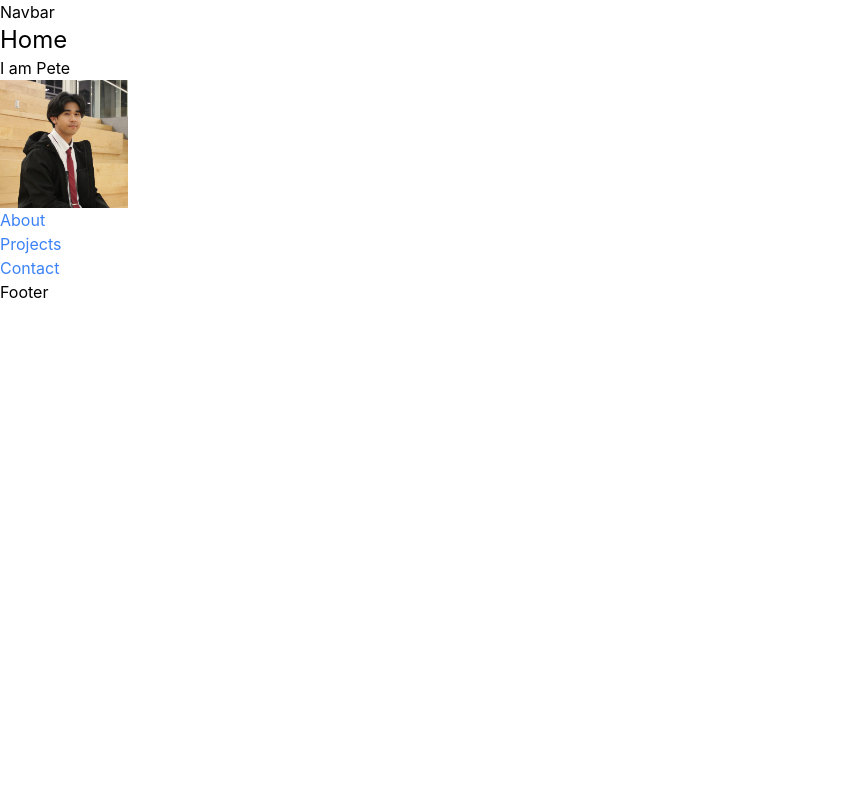
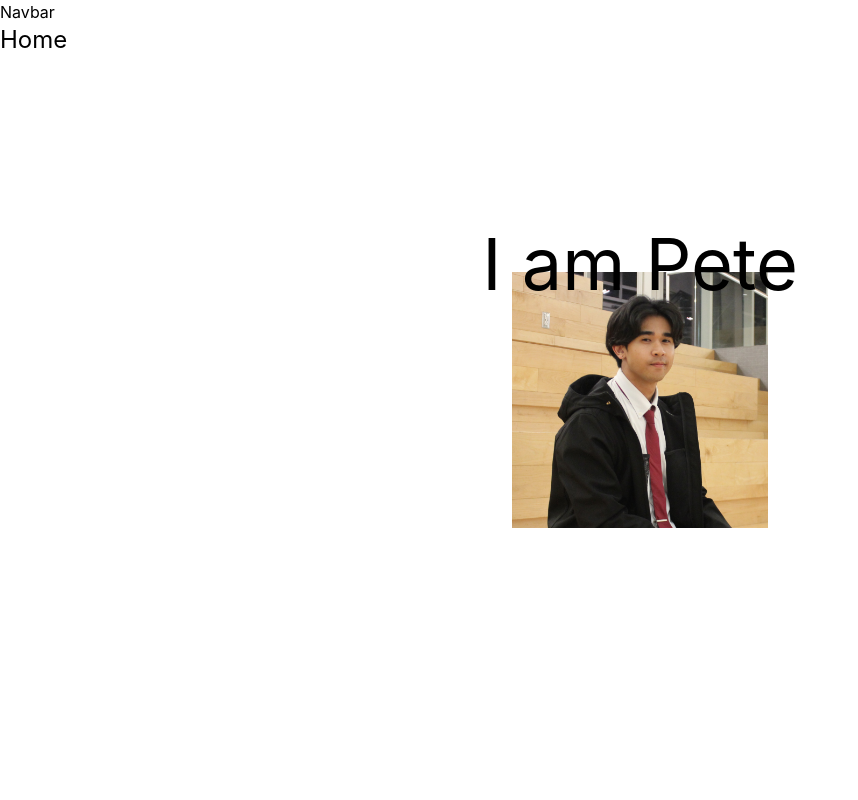
Before and after one commit to Tepah/portfolio, a React (Create React App) app: page / in a window 1280 px wide. Shown: the top 800 px of the page, without its empty margins (0-858 px from the left). Built offline with nearby package versions, Linux system fonts and the light colour scheme.

Commit message:
Playing around with Hero a bit, good starting base

```diff
--- a/src/pages/Home.js
+++ b/src/pages/Home.js
@@ -1,11 +1,11 @@
 import React from 'react';
 import { Link } from 'react-router-dom';
 import PageTransition from "../components/PageTransition";
-import heroImage from "../assets/IMG_0697.jpg";
 
 const Home = () => {
   return (
     <PageTransition>
+      <BackgroundImage />
       <div>
         <h1 className="text-2xl">Home</h1>
         <div className="flex flex-col">
@@ -27,15 +27,25 @@ const Home = () => {
 
 const Super = () => {
   return (
-    <div>
-      <h1>
-        I am Pete
-      </h1>
-      <div className="w-32 h-32 overflow-hidden">
-        <img src={heroImage} className="object-cover w-full h-full" alt="Pete" />
+    <div className="w-screen h-screen backdrop-opacity-0 flex items-center justify-center">
+      <div className="-mt-96">
+        <h1 className="text-7xl">
+          I am Pete
+        </h1>
       </div>
     </div>
   )
 }
 
+const BackgroundImage = () => {
+  const heroImage = require("../assets/IMG_0697.jpg");
+
+  return (
+    <div
+      className="fixed top-1/2 left-1/2 w-64 h-64 bg-cover bg-center transform -translate-x-1/2 -translate-y-1/2 z-[-1]"
+      style={{ backgroundImage: `url(${heroImage})` }}
+    />
+  )
+}
+
 export default Home;
```
